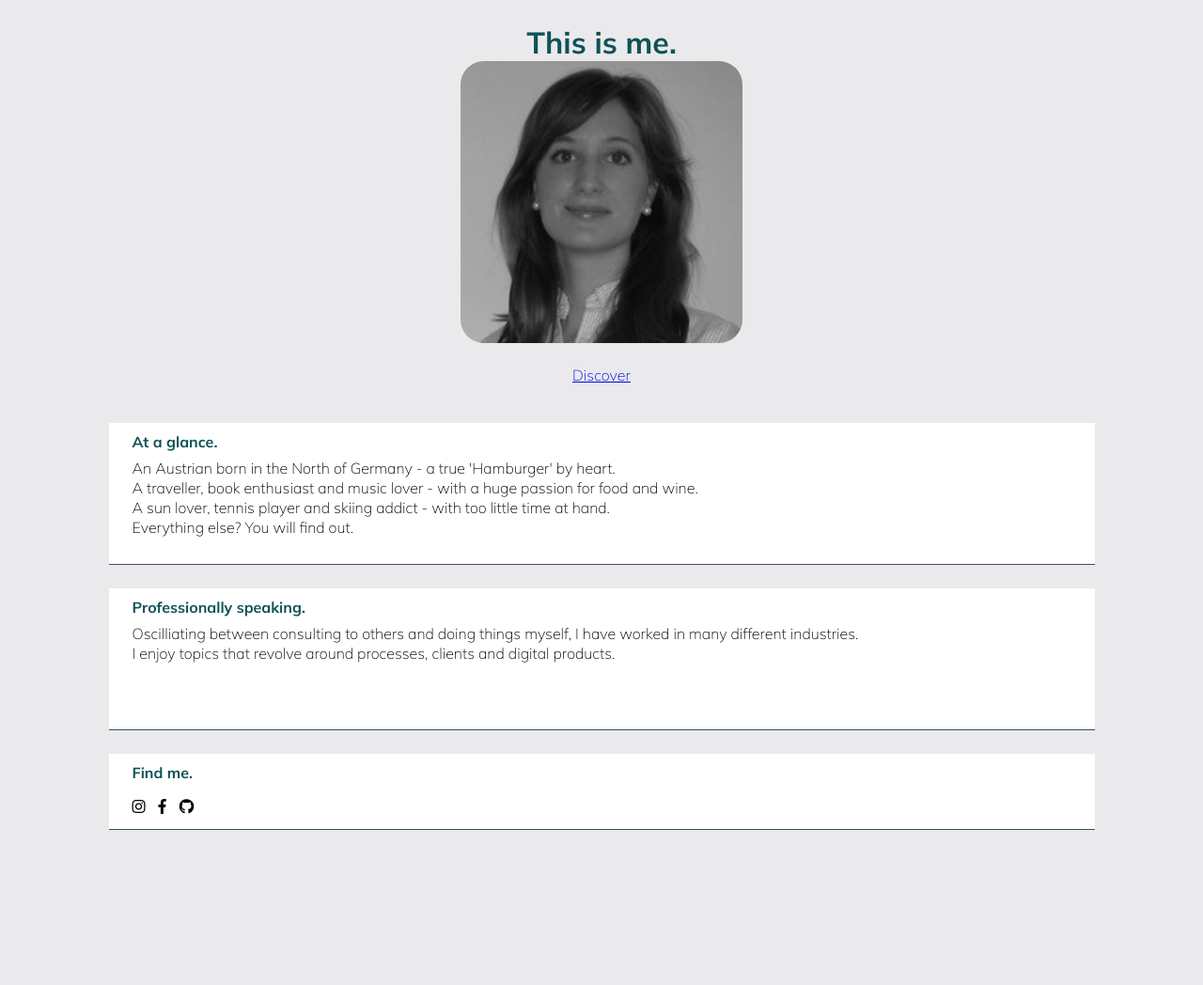
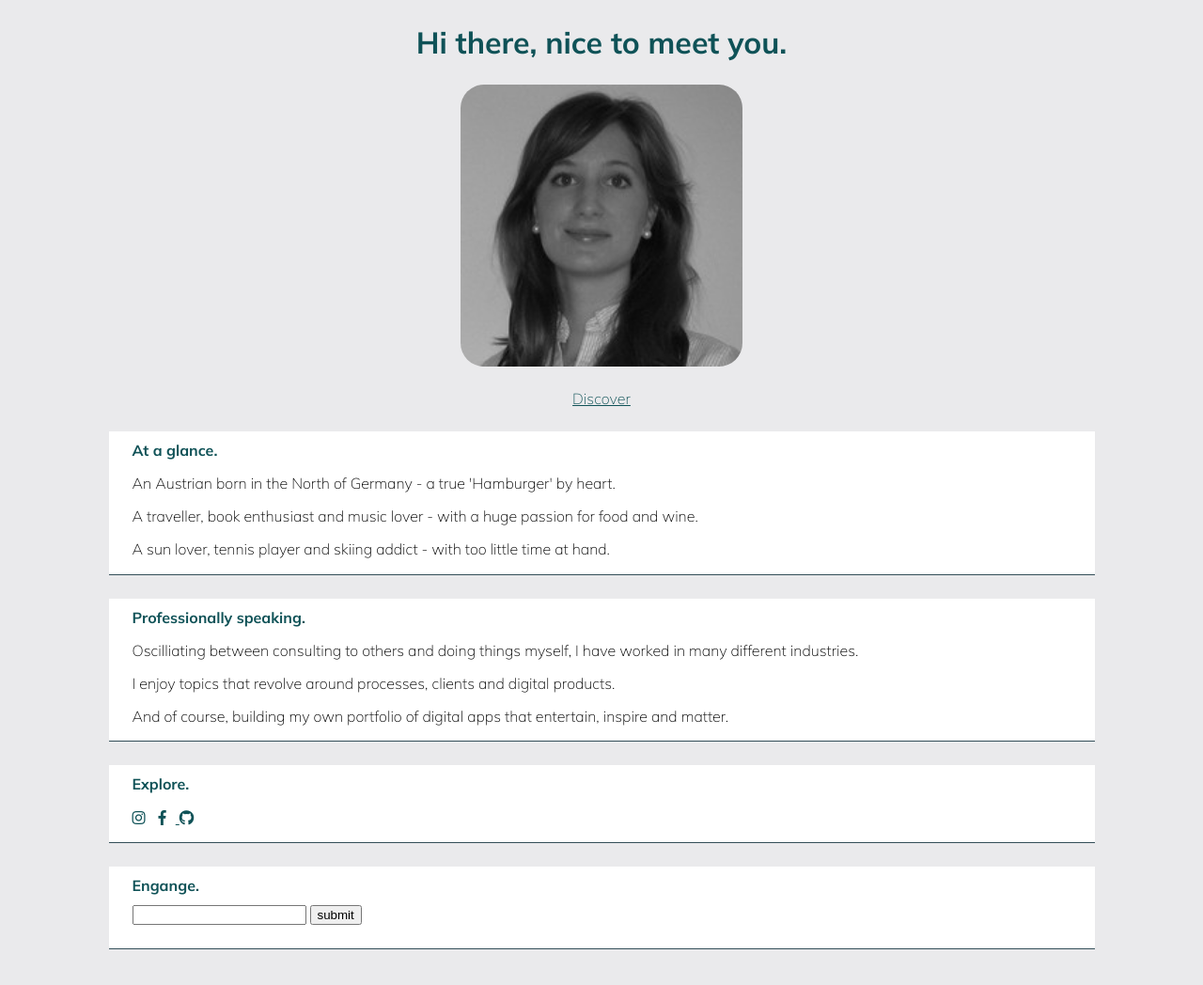
Before and after one commit to Nina19-code/profile, a plain HTML site: page index.html in a window 1280 px wide. Shown: the whole page at 94% size. Before the commit the page ends 933 px from the top, so only its background shows below. Drawn offline with Linux system fonts and the light colour scheme.

Commit message:
made changes to my profile page

```diff
--- a/index.html
+++ b/index.html
@@ -12,8 +12,8 @@
 <body>
   <div class="container">
     <div class="first_card">
-      <h1> This is me.</h1>
-      <img src="images/Leuprecht_n_prof.jpg">
+      <h1> Hi there, nice to meet you.</h1>
+      <img src="images/Leuprecht_n_prof.jpg" class="image-style">
       <br></br>
       <a href="https://www.linkedin.com/in/nina-leuprecht-2115975b/">Discover</a>
     </div>
@@ -22,22 +22,31 @@
       <p>An Austrian born in the North of Germany - a true 'Hamburger' by heart.</p>
       <p>A traveller, book enthusiast and music lover - with a huge passion for food and wine.</p>
       <p>A sun lover, tennis player and skiing addict - with too little time at hand.</p>
-      <p>Everything else? You will find out.</p>
     </div>
     <div class="card">
       <h4> Professionally speaking.</h4>
         <p>Oscilliating between consulting to others and doing things myself, I have worked in many different industries.</p>
         <p>I enjoy topics that revolve around processes, clients and digital products. </p>
+        <p>And of course, building my own portfolio of digital apps that entertain, inspire and matter. </p>
     </p>
     </div>
     <div class="last_card">
-      <h4> Find me.</h4>
+      <h4> Explore.</h4>
       <ul class="list-inline">
-        <li><i class="fab fa-instagram" class="icons"></i></li>
-        <li><i class="fab fa-facebook-f" class="icons"></i></li>
-        <li><i class="fab fa-github" class="icons"></i></li>
+        <li>
+          <a href="https://www.instagram.com/ninabambina19/?hl=en"><i class="fab fa-instagram" class="icons"></i></a>
+        </li>
+        <li><a href="https://www.facebook.com/nina.leuprecht"><i class="fab fa-facebook-f" class="icons"></i>
+        </li>
+        <li><a href="https://nina19-code.github.io/profile/"><i class="fab fa-github" class="icons"></i></a></li>
       </ul>
     </div>
+    <div class="last_card">
+      <h4> Engange.</h4>
+      <form class="inline_list">
+        <input label="Drop me a note" type="text" id="message" name="message" class="input-style">
+        <input type="submit" value="submit">
+      </form>
   </div>
 </body>
 </html>
--- a/style.css
+++ b/style.css
@@ -17,7 +17,6 @@
   }
 }
 
-
 body {
   font-family: 'Mulish', sans-serif;
   margin: 0px auto;
@@ -28,12 +27,14 @@ h1 {
   color: rgba(15, 82, 87);
   font-weight: bold;
   margin: 0px auto;
+  margin-bottom: 25px;
 }
 
 h4 {
   color: rgba(15, 82, 87);
   font-weight: bold;
   margin: 0px auto;
+  margin-bottom: 10px;
 }
 
 img {
@@ -43,7 +44,7 @@ img {
 }
 
 p {
-  line-height: 5px;
+  line-height: 1.2em;
 }
 
 ul {
@@ -51,11 +52,22 @@ ul {
   /*padding-right: 20px;*/
 }
 
-li {
+form {
+  padding-bottom: 25px;
+  width: 75%;
+}
+
+li, .inline_list {
   display: inline-block;
   padding-right: 10px;
 }
 
+a { color: rgba(15, 82, 87); }
+
+
+.image-border {
+  border: 10px solid rgba(255, 249, 249, 0.5);
+}
 .container {
   margin: 0 auto;
   padding-bottom: 25px;
@@ -63,7 +75,7 @@ li {
 
 .first_card {
   width: 80%;
-  height: 400px;
+  /*height: 400px;*/
   margin: 0 auto;
   padding-top: 25px;
   margin-bottom: 25px;
@@ -73,7 +85,7 @@ li {
 .card {
   background-color: white;
   width: 80%;
-  height: 140px;
+  /*height: 140px;*/
   margin: 0 auto;
   margin-bottom: 25px;
   padding-top: 10px;
@@ -84,7 +96,7 @@ li {
 .last_card {
   background-color: white;
   width: 80%;
-  height: 70px;
+  /*height: 70px;*/
   margin: 0 auto;
   margin-bottom: 25px;
   padding-top: 10px;
```
